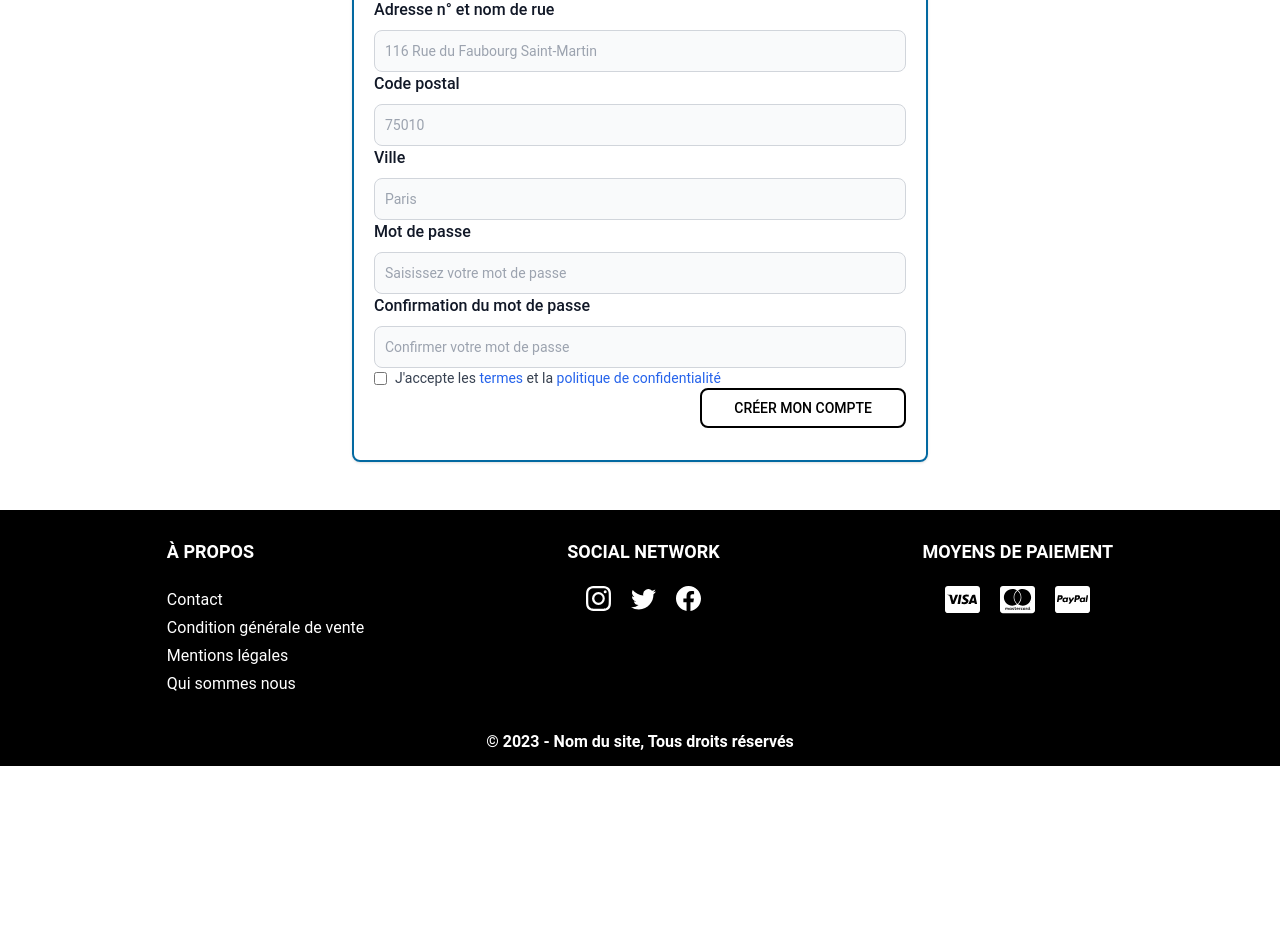
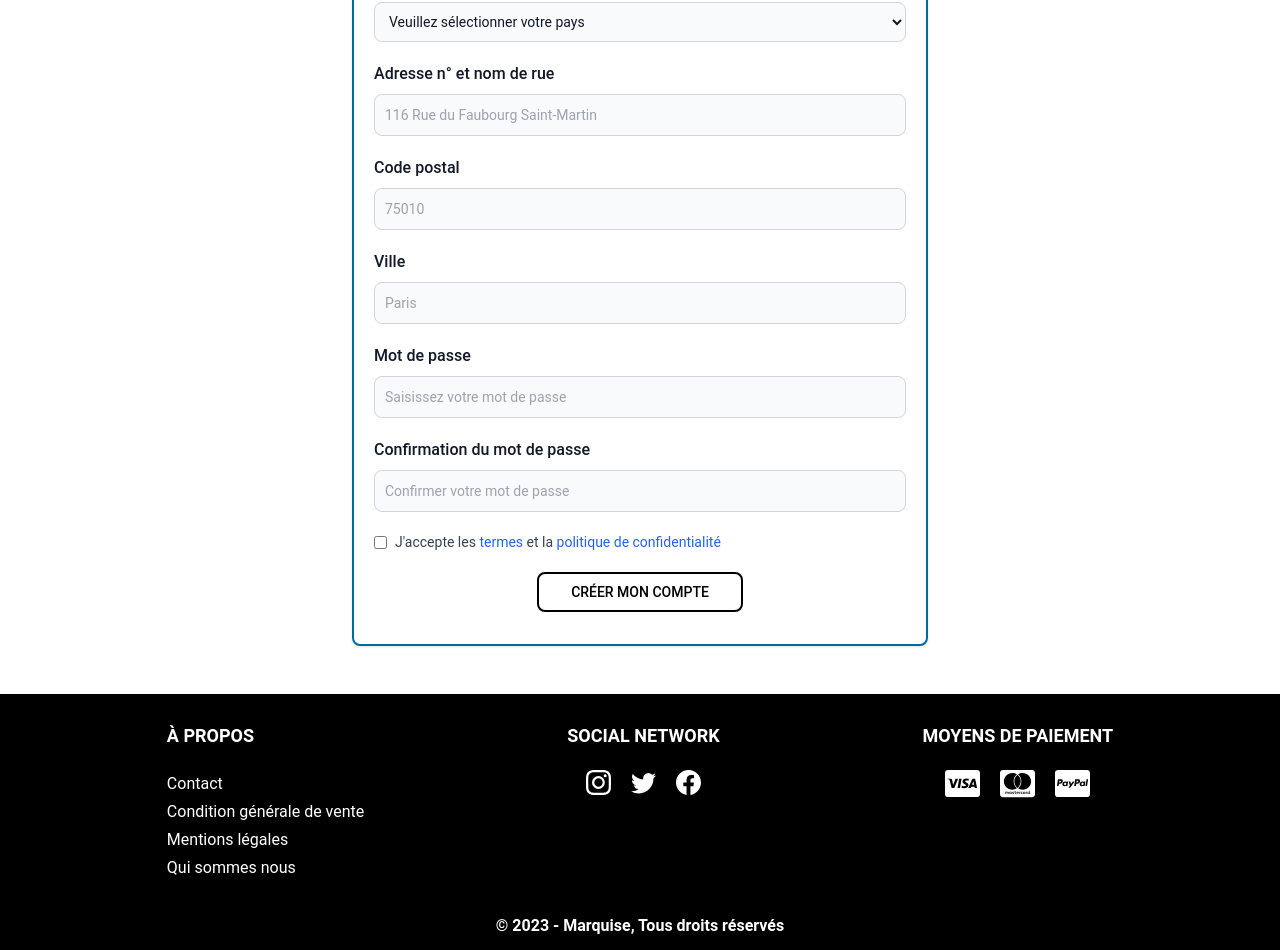
Before and after one commit to adatechschool/projet-collectif---vente-de-meubles-marquise, a React (Create React App) app in the folder marquise/: page /Inscription in a window 1280 px wide. Shown: the part 606-1556 px from the top of the page. Before the commit the page ends 1372 px from the top, so only its background shows below. Built offline with nearby package versions, Linux system fonts and the light colour scheme; the HTML template or start-up script is replaced by a standard one.

Commit message:
Ajout copyright, changement bouton inscription et bouton Hero

```diff
--- a/marquise/src/components/Footer.js
+++ b/marquise/src/components/Footer.js
@@ -59,7 +59,7 @@ const Footer = () => {
         </div>
       </div>
       <div className='flex justify-center mt-8 text-base font-semibold'>
-        <p className='text-white'>&copy; 2023 - Nom du site, Tous droits réservés</p>
+        <p className='text-white'>&copy; 2023 - Marquise, Tous droits réservés</p>
       </div>
     </footer>
   )
--- a/marquise/src/pages/Inscription.js
+++ b/marquise/src/pages/Inscription.js
@@ -5,7 +5,7 @@ function Inscription() {
     <div className='w-full mx-auto bg-white flex items-center justify-center my-12'>
       <div className='w-3/4 max-w-xl h-fit border-2 rounded-lg shadow dark:border border-sky-700'>
         <h2 className="text-center text-xl font-bold py-6">Créer un compte</h2>
-        <form className="mx-5 text-sm space-y-0">
+        <form className="mx-5 text-sm space-y-5">
           <div className="flex flex-col my-4">
               <label for="prenom" className="text-base font-medium text-gray-900">Prénom</label>
               <input type="text" name="prenom" id="prenom" className="mt-2 bg-gray-50 border border-gray-300 text-gray-900 sm:text-sm rounded-lg focus:border-primary-600 block w-full p-2.5" placeholder="Votre prénom" />
@@ -57,7 +57,7 @@ function Inscription() {
               <input type="checkbox" name="remember_me" id="remember_me" className="mr-2 focus:ring-0 rounded" />
               <label for="remember_me" className="text-gray-700">J'accepte les <a href="/" className="text-blue-600 hover:text-blue-700 hover:underline">termes</a> et la <a href="/" className="text-blue-600 hover:text-blue-700 hover:underline">politique de confidentialité</a></label>
           </div>
-          <div className="my-4 flex items-center justify-end space-x-4 pb-8">
+          <div className="my-4 flex items-center justify-center space-x-4 pb-8">
               <button className="text-black bg-white border-2 border-black font-medium hover:text-white hover:bg-black rounded-lg px-8 py-2 hover:shadow-xl transition duration-150 uppercase">Créer mon compte</button>
           </div>
         </form>
--- a/marquise/src/pages/PageAccueil.js
+++ b/marquise/src/pages/PageAccueil.js
@@ -34,28 +34,18 @@ const PageAccueil = () => {
               index === currentSlide ? 'opacity-100' : 'opacity-0'
             }`}
           >
-            <img src={image} alt={`Slide ${index + 1}`} className=" w-full h-full object-cover grayscale" />
+            <img src={image} alt={`Slide ${index + 1}`} className="w-full h-full object-cover grayscale" />
             {index === currentSlide && (
               <div className="absolute inset-0 flex flex-col justify-center items-center">
                 <h1 className="text-white h-full text-3xl font-black italic pt-24">Laissez-vous séduire par l'art de vivre en beauté !</h1>
-                <button class="mb-24 relative h-14 w-48 overflow-hidden rounded bg-violet-500 text-base font-bold text-white">
-                  <Link to="/nosproduits">
+                <Link to="/nosproduits" className="mb-24 py-2 relative h-14 w-48 overflow-hidden rounded bg-violet-500 text-base font-bold text-white z-10 text-center">
                   J'en profite !
                 </Link>
-                </button>
               </div>
             )}
           </div>
         ))}
-
       </div>
-
-        {/* <a href='https://www.marieclaire.fr/maison/astuces-ranger-maison,1346717.asp' >J'en profite !</a> */}
-
-        {/* <a href="/nosproduits" className="mt-4 text-white bg-black bg-opacity-50 rounded-lg px-5 py-3 mb-16 z-40">
-            J'en profite!
-        </a> */}
-
       <div>
         <h1 className='font-bold ml-1.5 mt-6 text-base'>Collections</h1>
         <div className='flex justify-around gap-2 p-2 text-center w-full h-full mb-14'>
@@ -100,5 +90,4 @@ const PageAccueil = () => {
   );
 };
 
-
 export default PageAccueil;
```
Lines whose indentation alone changed are shown as unchanged.
